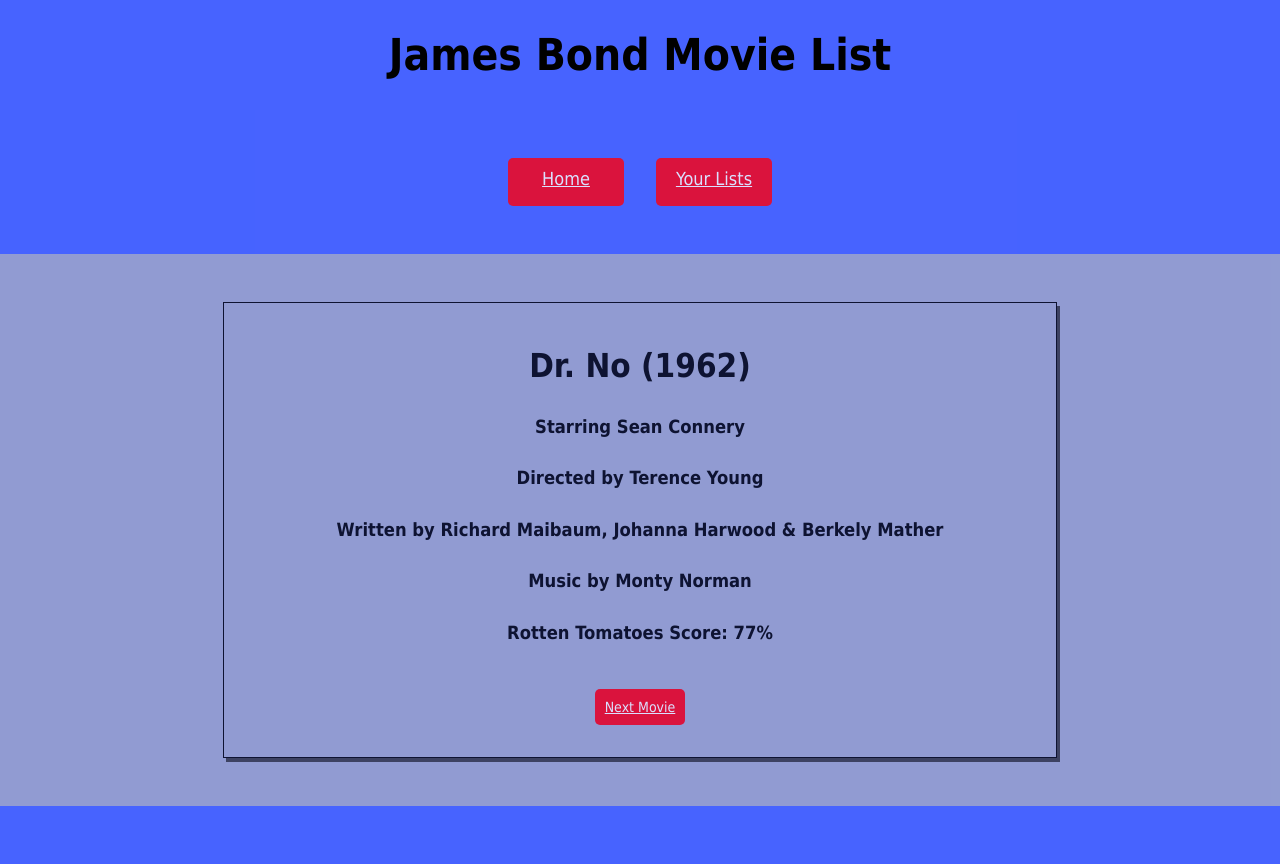
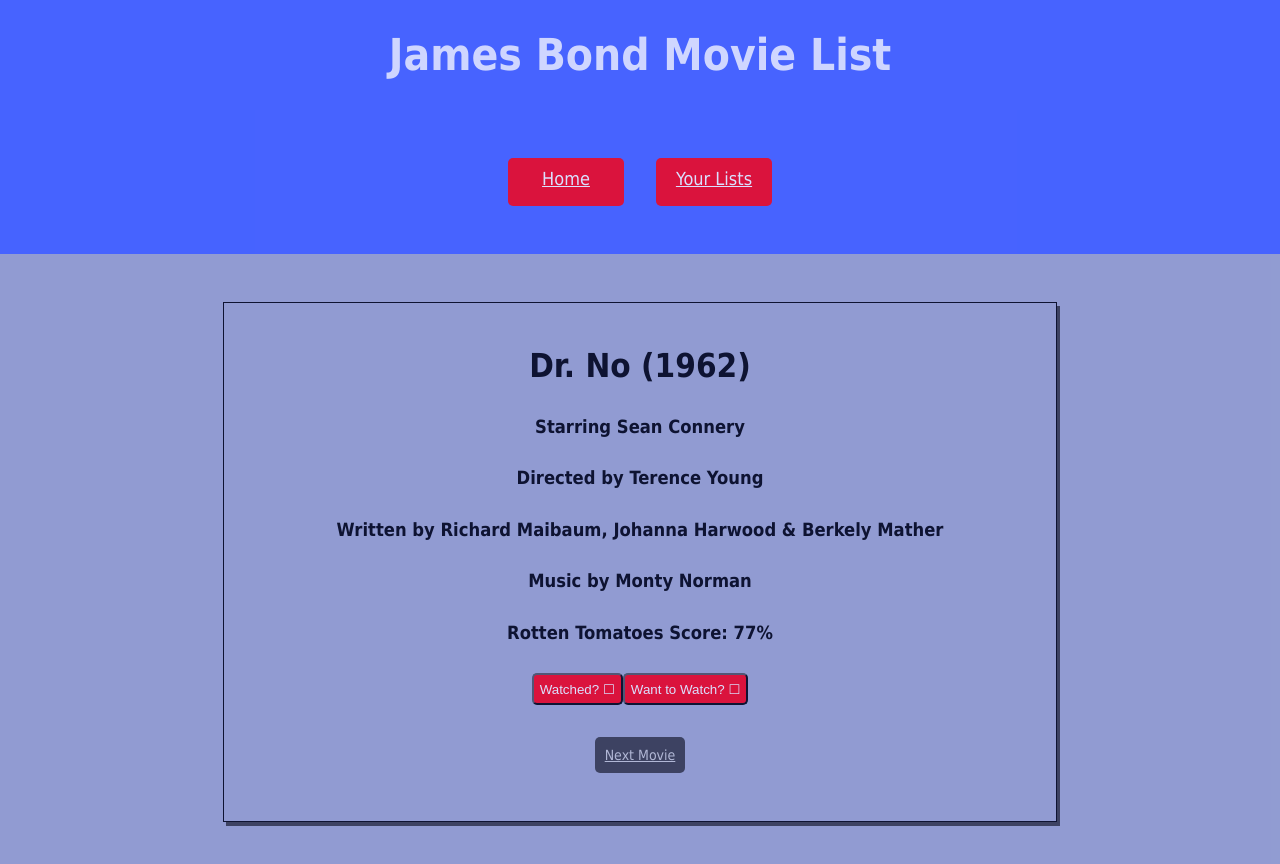
Before and after one commit to mbrowne108/bond-movie-react-project, a React (Create React App) app: page / in a window 1280 px wide. Both pictures are taken after a click on the element "Dr. No". Shown: the top 864 px of the page. Before the commit the page ends 806 px from the top, so only its background shows below. Built offline with nearby package versions, Linux system fonts and the light colour scheme; data requests are answered from the project's data file.

Commit message:
Added watch checkboxes to each info page with PATCH requests to update db.json

```diff
--- a/src/Components/App.js
+++ b/src/Components/App.js
@@ -9,7 +9,7 @@
       <header id="header">
         <h1>James Bond Movie List</h1>
         <NavBar />
-          <MovieContainer />
+        <MovieContainer />
       </header>
     </div>
   );
--- a/src/Components/MovieContainer.js
+++ b/src/Components/MovieContainer.js
@@ -10,8 +10,6 @@
   const [clickedId, setClickedId] = useState(0)
   const [filteredActor, setFilteredActor] = useState('')
   const [filteredDecade, setFilteredDecade] = useState(0)
-
-  const displayCard =
 
   useEffect(() => {
     fetch('http://localhost:3004/movies')
@@ -99,14 +97,19 @@
             } else return null
           })}
         </Route>
-        <Route exact path="/lists">
+        <Route path="/lists">
           <MovieLists
             movies={movies}
             onUpdateWant={onUpdateWant}
             onUpdateWatch={onUpdateWatch}/>
         </Route>
         <Route path={clickedId}>
-          <MovieInfo movie={movies[clickedId]} handleFilmPage={handleFilmPage}/>
+          <MovieInfo
+            movie={movies[clickedId]}
+            handleFilmPage={handleFilmPage}
+            onUpdateWant={onUpdateWant}
+            onUpdateWatch={onUpdateWatch}
+          />
         </Route>
       </Switch>
     </div>
--- a/src/Components/MovieInfo.js
+++ b/src/Components/MovieInfo.js
@@ -1,7 +1,7 @@
 import React from 'react';
 import { Link } from "react-router-dom";
 
-function MovieInfo({movie, handleFilmPage}) {
+function MovieInfo({movie, handleFilmPage, onUpdateWatch, onUpdateWant}) {
   function onNextLink() {
     handleFilmPage(movie.id + 1)
   }
@@ -9,6 +9,35 @@
   function onPreviousLink() {
     handleFilmPage(movie.id - 1)
   }
+
+  function handleWatched() {
+    fetch(`http://localhost:3004/movies/${movie.id}`, {
+      method: "PATCH",
+      headers: {
+        "Content-Type": "application/json"
+      },
+      body: JSON.stringify({
+        Watched: !movie.Watched
+      }),
+    })
+      .then(r => r.json())
+      .then((updatedMovie) => onUpdateWatch(updatedMovie))
+  }
+
+  function handleWantToWatch() {
+    fetch(`http://localhost:3004/movies/${movie.id}`, {
+      method: "PATCH",
+      headers: {
+        "Content-Type": "application/json"
+      },
+      body: JSON.stringify({
+        Want_To_Watch: !movie.Want_To_Watch
+      }),
+    })
+      .then(r => r.json())
+      .then((updatedMovie) => onUpdateWant(updatedMovie))
+  }
+
 
   return (
     <div className="info-card">
@@ -18,6 +47,8 @@
       <h5>Written by {movie.Writer}</h5>
       <h5>Music by {movie.Composer}</h5>
       <h5>Rotten Tomatoes Score: {movie.Avg_User_Rtn_Tom * 10}%</h5>
+      <button className="button" onClick={handleWatched}>Watched? {movie.Watched ? '☑' : '☐'}</button>
+      <button className="button" onClick={handleWantToWatch}>Want to Watch? {movie.Want_To_Watch ? '☑' : '☐'}</button><br/>
       {movie.Movie !== "Dr. No" ? <Link className="info-button" onClick={onPreviousLink} to={`/${movie.id - 1}`}>Previous Movie</Link> : null}
       {movie.Movie !== "Spectre" ? <Link className="info-button" onClick={onNextLink} to={`/${movie.id + 1}`}>Next Movie</Link> : null}
     </div>
--- a/src/index.css
+++ b/src/index.css
@@ -7,6 +7,10 @@
 #header {
   text-align: center;
   font-size: 22px;
+}
+
+#header h1 {
+  color: rgba(255, 255, 255, 0.74);
 }
 
 #nav-bar {
@@ -31,7 +35,7 @@
 }
 
 .nav-link:hover {
-  background-color: rgb(255, 255, 255);
+  background-color: rgba(255, 255, 255, 0.74);
   color: #ff000d;
 }
 
@@ -90,7 +94,7 @@
 }
 
 button:hover {
-  background-color: rgb(255, 255, 255);
+  background-color: rgba(255, 255, 255, 0.74);
   color: #ff000d;
 }
 
@@ -114,15 +118,15 @@
   display: inline-block;
   position: relative;
   font-size: 14px;
-  background: #ff000d;
-  color: rgb(255, 255, 255);
+  background: #3b3b3b;
+  color: rgba(255, 255, 255, 0.74);
   border-radius: 5px;
   padding: 10px;
   justify-self: center;
-  margin: 1rem 1rem
+  margin: 2rem 9rem
 }
 
 .info-button:hover {
-  background-color: rgb(255, 255, 255);
-  color: #ff000d;
+  background-color: rgba(255, 255, 255, 0.74);
+  color: #3b3b3b;
 }
```
